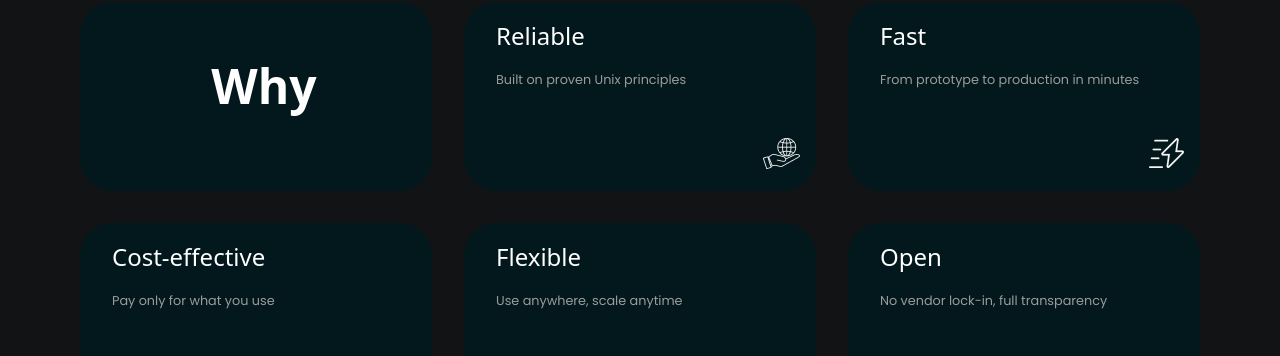
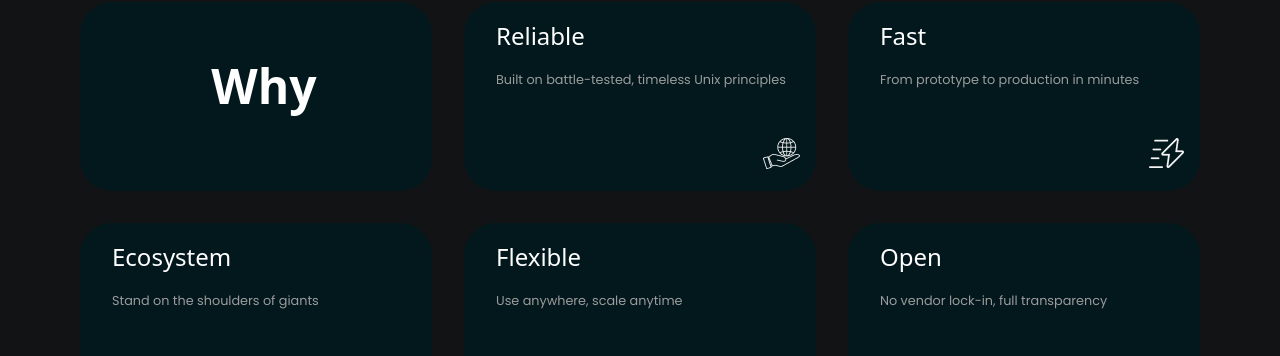
Before and after one commit to marcoscannabrava/aibits, a React (Vite) app in the folder web/: page / in a window 1280 px wide. Shown: the part 1278-1634 px from the top of the page. Built offline with nearby package versions, Linux system fonts and the light colour scheme.

Commit message:
refactor and copy

```diff
--- a/web/src/App.tsx
+++ b/web/src/App.tsx
@@ -1,5 +1,5 @@
 import Header from './components/Header'
-import Introduction from './components/Introduction'
+import Banner from './components/Banner'
 import Resume from './components/Resume'
 import Why from './components/Why'
 import './App.css'
@@ -8,7 +8,7 @@ function App() {
   return (
     <>
     <Header />
-    <Introduction />
+    <Banner />
     <Resume/>
     <Why/>
     </>
--- a/web/src/components/Introduction/index.tsx
+++ b/web/src/components/Banner/index.tsx
@@ -1,8 +1,8 @@
 import React from "react";
-import "./introduction.css";
+import "./banner.css";
 import logo from "/src/assets/logo.png";
 
-const Introduction: React.FC = () => {
+const Banner: React.FC = () => {
   return (
     <div className="introduction">
       <img src={logo} alt="AI bits Logo" />
@@ -14,4 +14,4 @@ const Introduction: React.FC = () => {
   );
 };
 
-export default Introduction;
+export default Banner;
--- a/web/src/components/Why/index.tsx
+++ b/web/src/components/Why/index.tsx
@@ -7,9 +7,9 @@ import flexible from "/src/assets/flexible.png";
 import open from "/src/assets/open.png";
 
 const features = [
-  { title: "Reliable", description: "Built on proven Unix principles", image: reliable },
+  { title: "Reliable", description: "Built on battle-tested, timeless Unix principles", image: reliable },
   { title: "Fast", description: "From prototype to production in minutes", image: fast },
-  { title: "Cost-effective", description: "Pay only for what you use", image: cost },
+  { title: "Ecosystem", description: "Stand on the shoulders of giants", image: cost },
   { title: "Flexible", description: "Use anywhere, scale anytime", image: flexible },
   { title: "Open", description: "No vendor lock-in, full transparency", image: open },
 ];
```
Also changed, not shown: web/src/assets/logo-simple.png (added), web/src/assets/logo-simple.svg (added), web/src/components/Banner/banner.css (renamed from web/src/components/Introduction/introduction.css).
